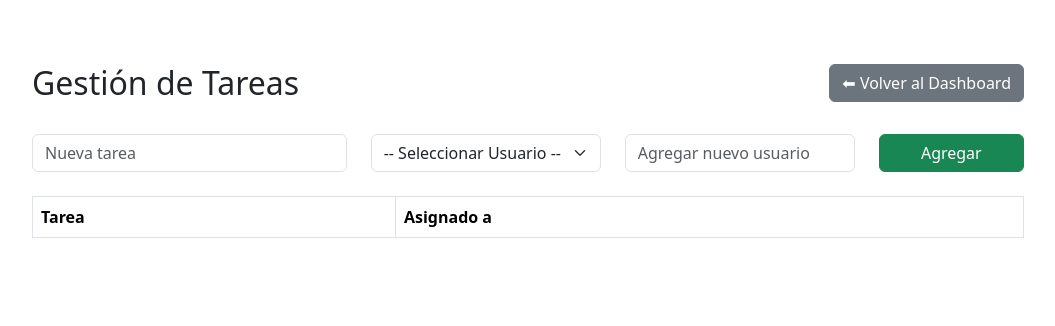
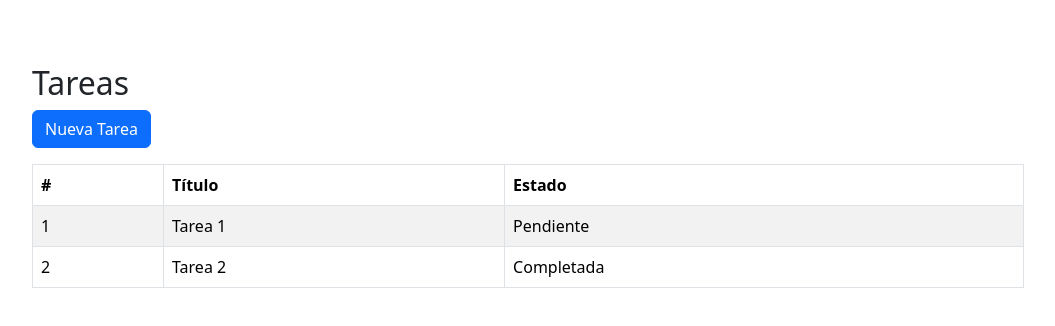
Before and after one commit to Alvaro1823/Proyecto-DSP, a Next.js app: page /tareas in a window 1280 px wide. Shown: the top 326 px of the page, without its empty margins (112-1167 px from the left). Built offline with nearby package versions, Linux system fonts and the light colour scheme.

Commit message:
se hizo rollback de los cambios.

```diff
--- a/app/tareas/page.jsx
+++ b/app/tareas/page.jsx
@@ -1,90 +1,34 @@
 'use client'
-import { useState } from 'react'
+
 import Link from 'next/link'
-import { Container, Row, Col, Form, Button, Table } from 'react-bootstrap'
+import { Container, Button, Table } from 'react-bootstrap'
 
 export default function TareasPage() {
-  const [usuarios, setUsuarios] = useState(['Juan', 'María']) // usuarios iniciales
-  const [tareas, setTareas] = useState([])
-  const [tarea, setTarea] = useState('')
-  const [usuario, setUsuario] = useState('')
-  const [nuevoUsuario, setNuevoUsuario] = useState('')
-
-  const handleAddTarea = (e) => {
-    e.preventDefault()
-    let asignado = usuario
-    if (nuevoUsuario) {
-      setUsuarios([...usuarios, nuevoUsuario])
-      asignado = nuevoUsuario
-    }
-    setTareas([...tareas, { nombre: tarea, asignado }])
-    setTarea('')
-    setUsuario('')
-    setNuevoUsuario('')
-  }
+  const tareas = [
+    { id: 1, titulo: 'Tarea 1', estado: 'Pendiente' },
+    { id: 2, titulo: 'Tarea 2', estado: 'Completada' }
+  ]
 
   return (
     <Container className="mt-5">
-      <Row className="mb-4">
-        <Col>
-          <h2>Gestión de Tareas</h2>
-        </Col>
-        <Col className="text-end">
-          <Link href="/dashboard">
-            <Button variant="secondary">⬅ Volver al Dashboard</Button>
-          </Link>
-        </Col>
-      </Row>
-
-      {/* Formulario para agregar tareas */}
-      <Form onSubmit={handleAddTarea} className="mb-4">
-        <Row>
-          <Col md={4}>
-            <Form.Control
-              type="text"
-              placeholder="Nueva tarea"
-              value={tarea}
-              onChange={(e) => setTarea(e.target.value)}
-              required
-            />
-          </Col>
-          <Col md={3}>
-            <Form.Select value={usuario} onChange={(e) => setUsuario(e.target.value)}>
-              <option value="">-- Seleccionar Usuario --</option>
-              {usuarios.map((u, idx) => (
-                <option key={idx} value={u}>{u}</option>
-              ))}
-            </Form.Select>
-          </Col>
-          <Col md={3}>
-            <Form.Control
-              type="text"
-              placeholder="Agregar nuevo usuario"
-              value={nuevoUsuario}
-              onChange={(e) => setNuevoUsuario(e.target.value)}
-            />
-          </Col>
-          <Col md={2}>
-            <Button type="submit" variant="success" className="w-100">
-              Agregar
-            </Button>
-          </Col>
-        </Row>
-      </Form>
-
-      {/* Tabla de tareas */}
+      <h2>Tareas</h2>
+      <Link href="/tareas/nueva">
+        <Button className="mb-3">Nueva Tarea</Button>
+      </Link>
       <Table striped bordered hover>
         <thead>
           <tr>
-            <th>Tarea</th>
-            <th>Asignado a</th>
+            <th>#</th>
+            <th>Título</th>
+            <th>Estado</th>
           </tr>
         </thead>
         <tbody>
-          {tareas.map((t, idx) => (
-            <tr key={idx}>
-              <td>{t.nombre}</td>
-              <td>{t.asignado}</td>
+          {tareas.map((t) => (
+            <tr key={t.id}>
+              <td>{t.id}</td>
+              <td>{t.titulo}</td>
+              <td>{t.estado}</td>
             </tr>
           ))}
         </tbody>
```
Also changed, not shown: app/proyectos/page.jsx (+52 -19 lines).
